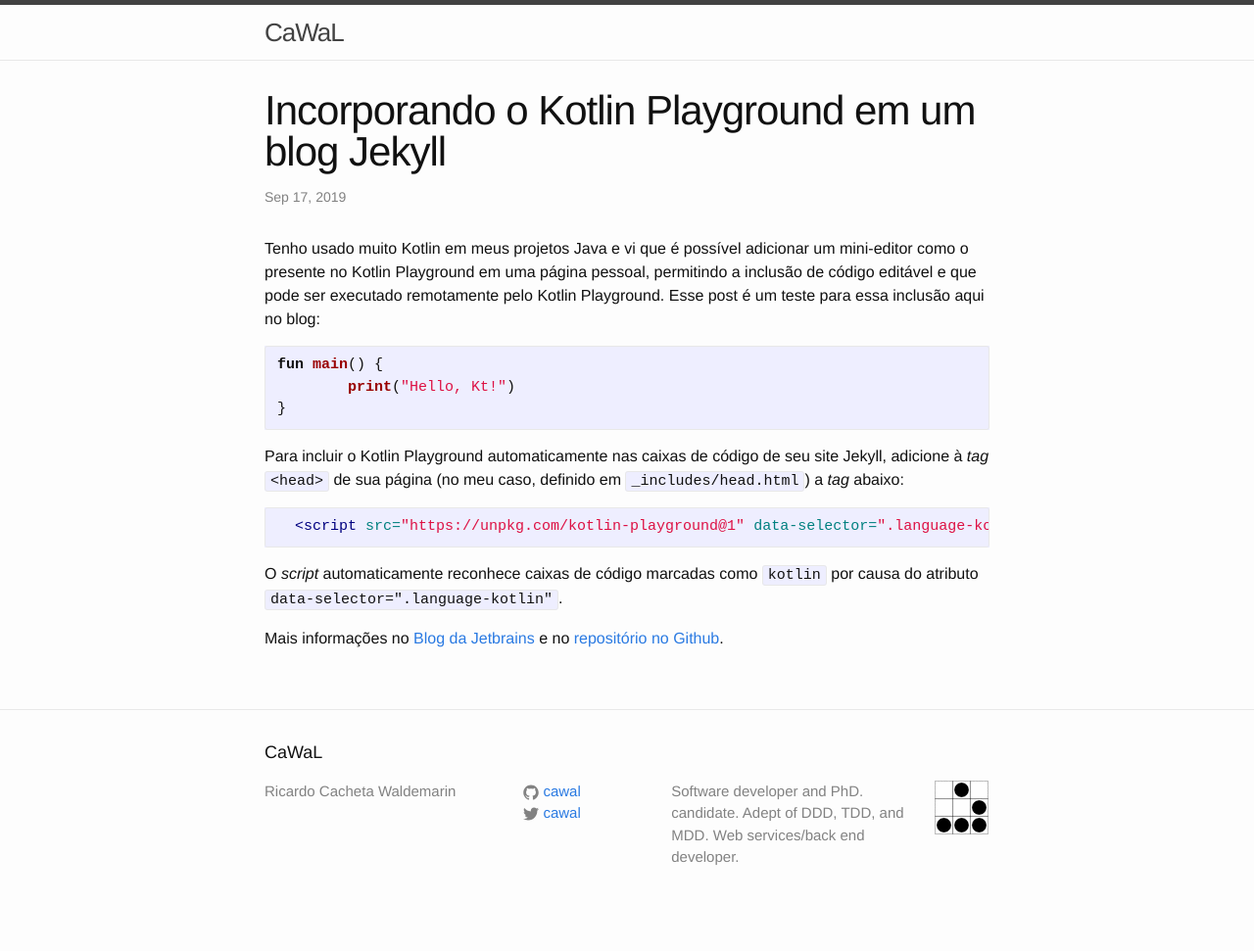
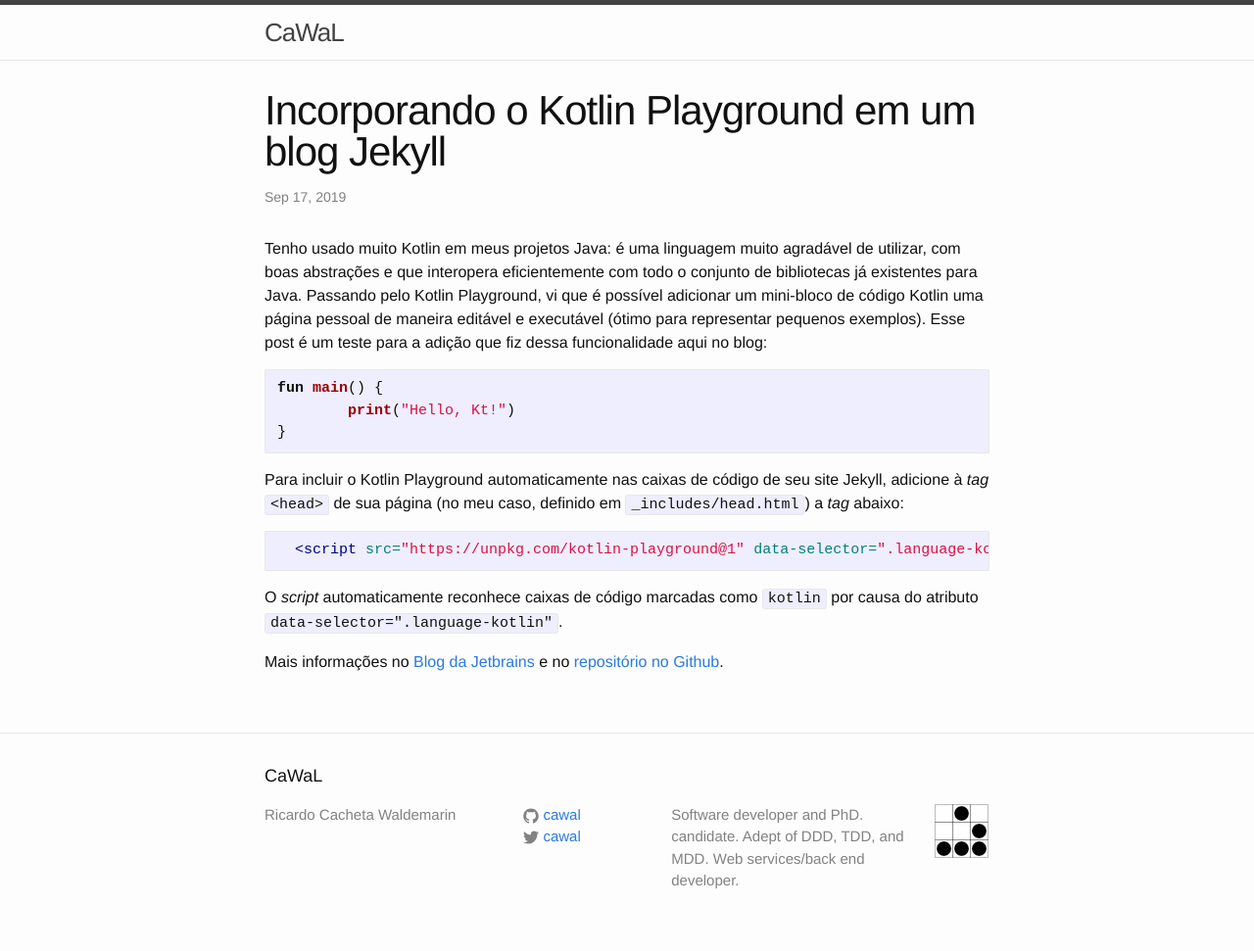
Before and after one commit to cawal/cawal.github.io, a Jekyll site: the page built from _posts/2019-09-17-Incorporando_o_Kotlin_Playground.md, in a window 1280 px wide. Shown: the whole page at 98% size. Built offline with Jekyll 4.4.1, drawn with Linux system fonts in a browser that asks for light colours; before the commit the page ends 947 px from its top, so only the background shows below that.

Commit message:
pequena edição

````diff
--- a/_posts/2019-09-17-Incorporando_o_Kotlin_Playground.md
+++ b/_posts/2019-09-17-Incorporando_o_Kotlin_Playground.md
@@ -5,8 +5,8 @@ date:   2019-09-17 12:00:00 -0300
 categories: kotlin
 ---
 
-Tenho usado muito Kotlin em meus projetos Java e vi que é possível adicionar um mini-editor como o presente no Kotlin Playground em uma página pessoal, permitindo a inclusão de código editável e que pode ser executado remotamente pelo Kotlin Playground.
-Esse post é um teste para essa inclusão aqui no blog:
+Tenho usado muito Kotlin em meus projetos Java: é uma linguagem muito agradável de utilizar, com boas abstrações e que interopera eficientemente com todo o conjunto de bibliotecas já existentes para Java. Passando pelo Kotlin Playground, vi que é possível adicionar um mini-bloco de código Kotlin uma página pessoal de maneira editável e executável (ótimo para representar pequenos exemplos).
+Esse post é um teste para a adição que fiz dessa funcionalidade aqui no blog:
 
 ```kotlin
 fun main() {
````
